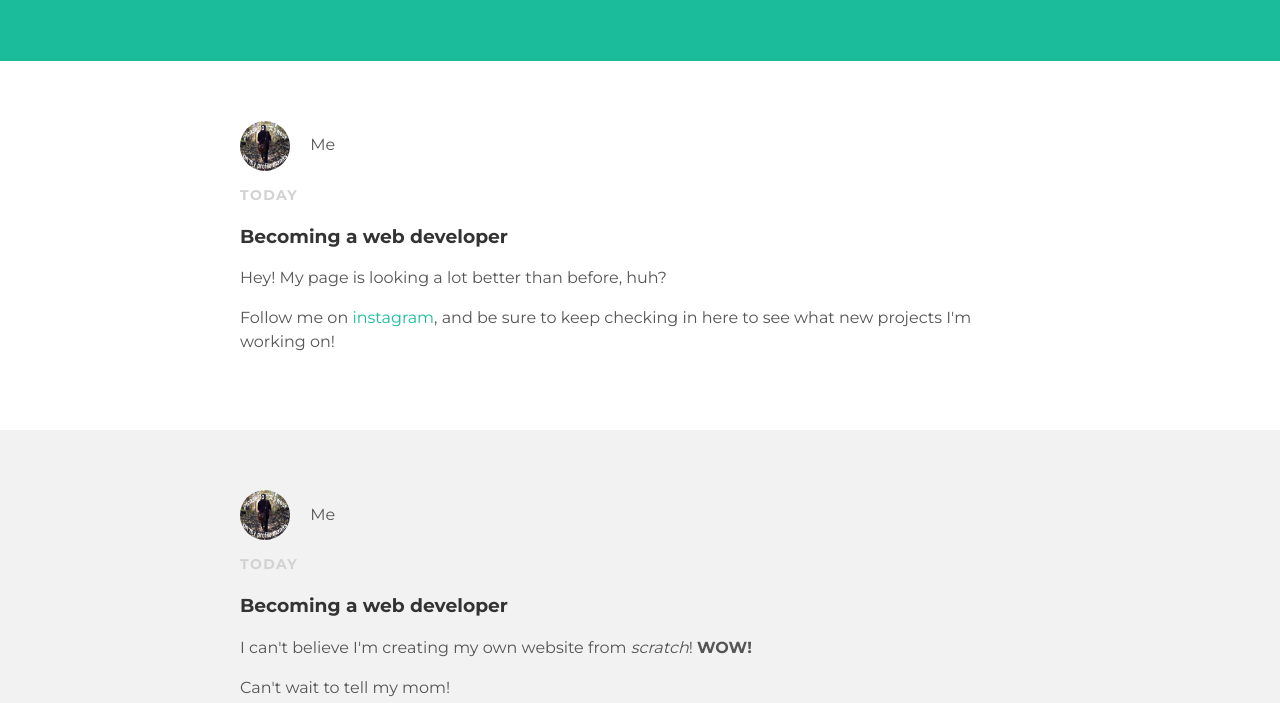
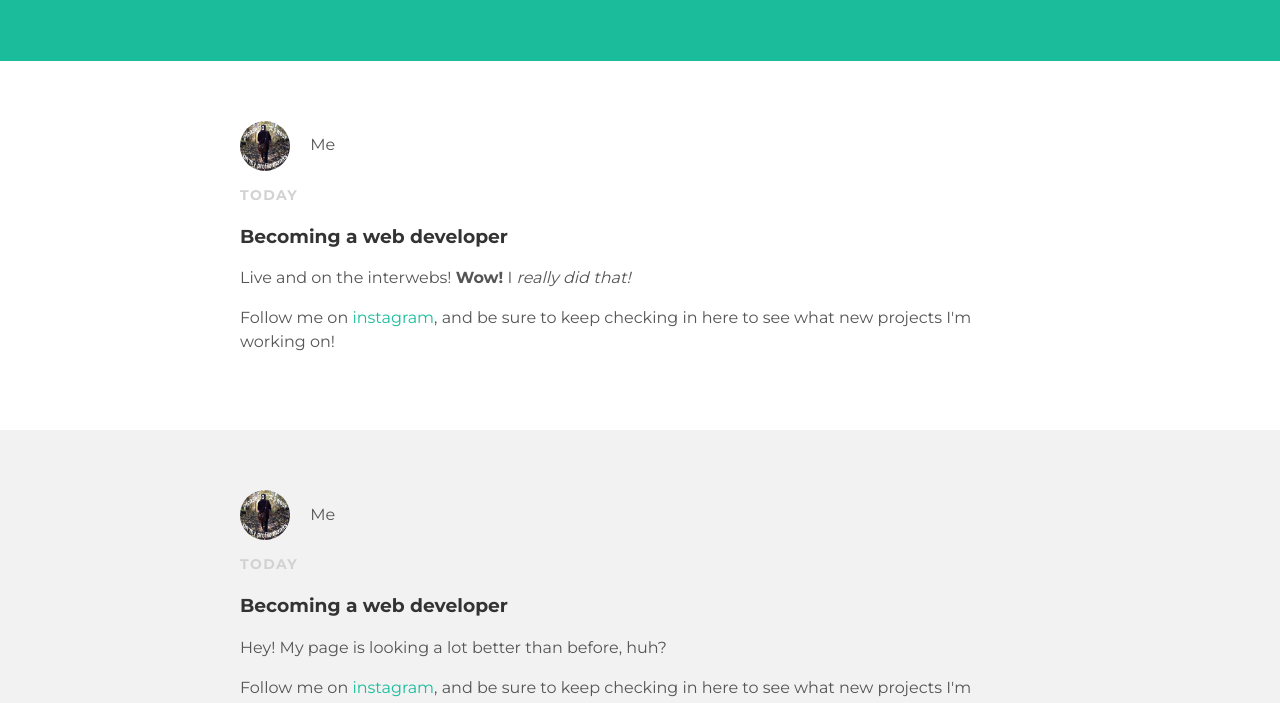
Before and after one commit to KrisSinding/krissinding.github.io, a plain HTML site: page index.html in a window 1280 px wide. Shown: the part 89-792 px from the top of the page. Drawn offline with Linux system fonts and the light colour scheme.

Commit message:
Update index.html

```diff
--- a/index.html
+++ b/index.html
@@ -19,6 +19,19 @@
     </div>
   </div>
   <div id="content">
+     <div class="post-container">
+      <div class="post">
+        <div class="post-author">
+          <img src="me.jpg">
+          <span>Me</span>
+          <p class="post-date">Today</p>
+          <h3 class="post-title">Becoming a web developer</h3>
+          <div class="post-content">
+            <p>Live and on the interwebs! <strong>Wow!</strong> I <em>really did that!</em></p>
+            <p>Follow me on <a href="https://www.instagram.com/kristibanana/">instagram</a>, and be sure to keep checking in here to see what new projects I'm working on!</p>
+          </div>
+        </div>
+      </div>
     <div class="post-container">
       <div class="post">
         <div class="post-author">
```
